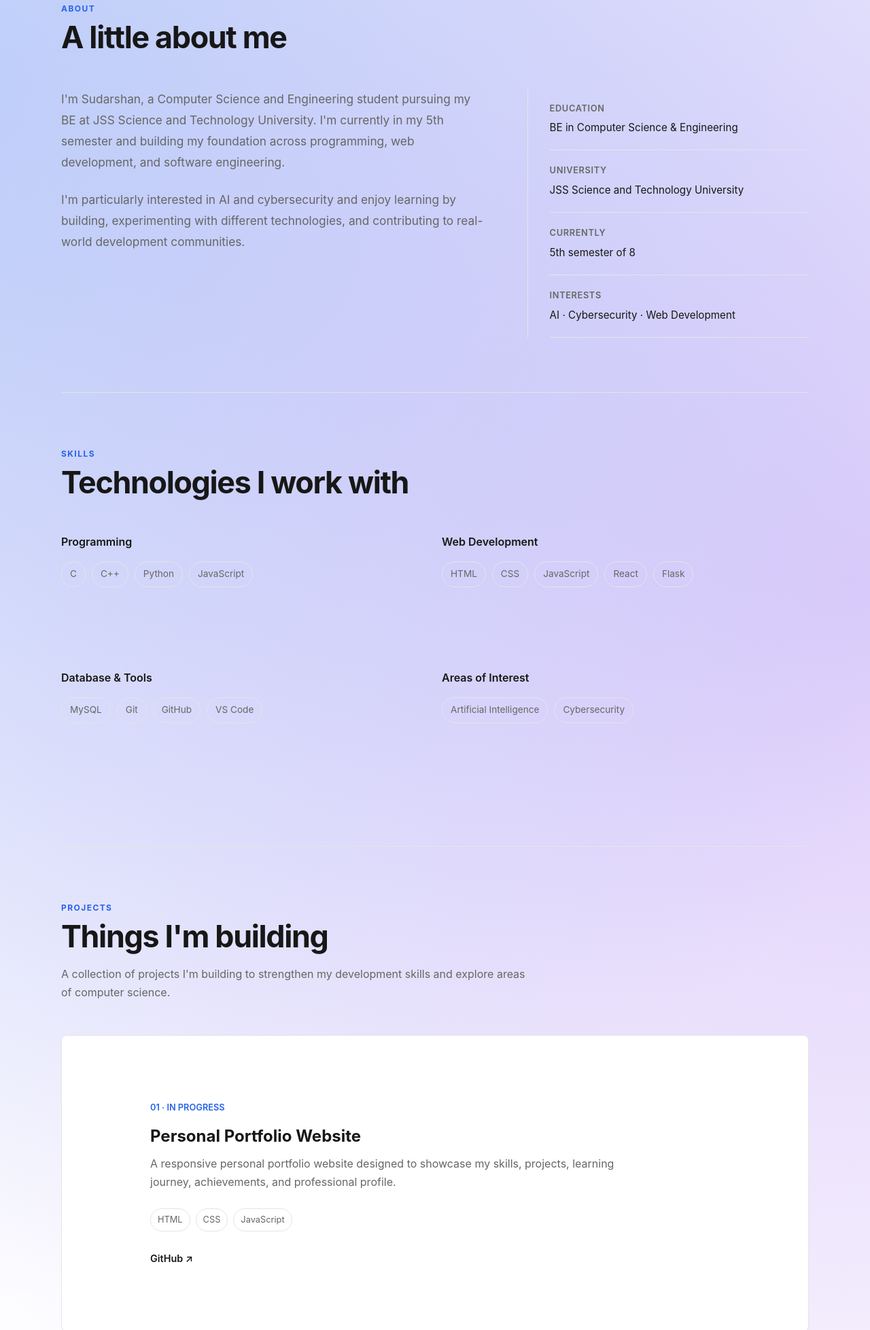
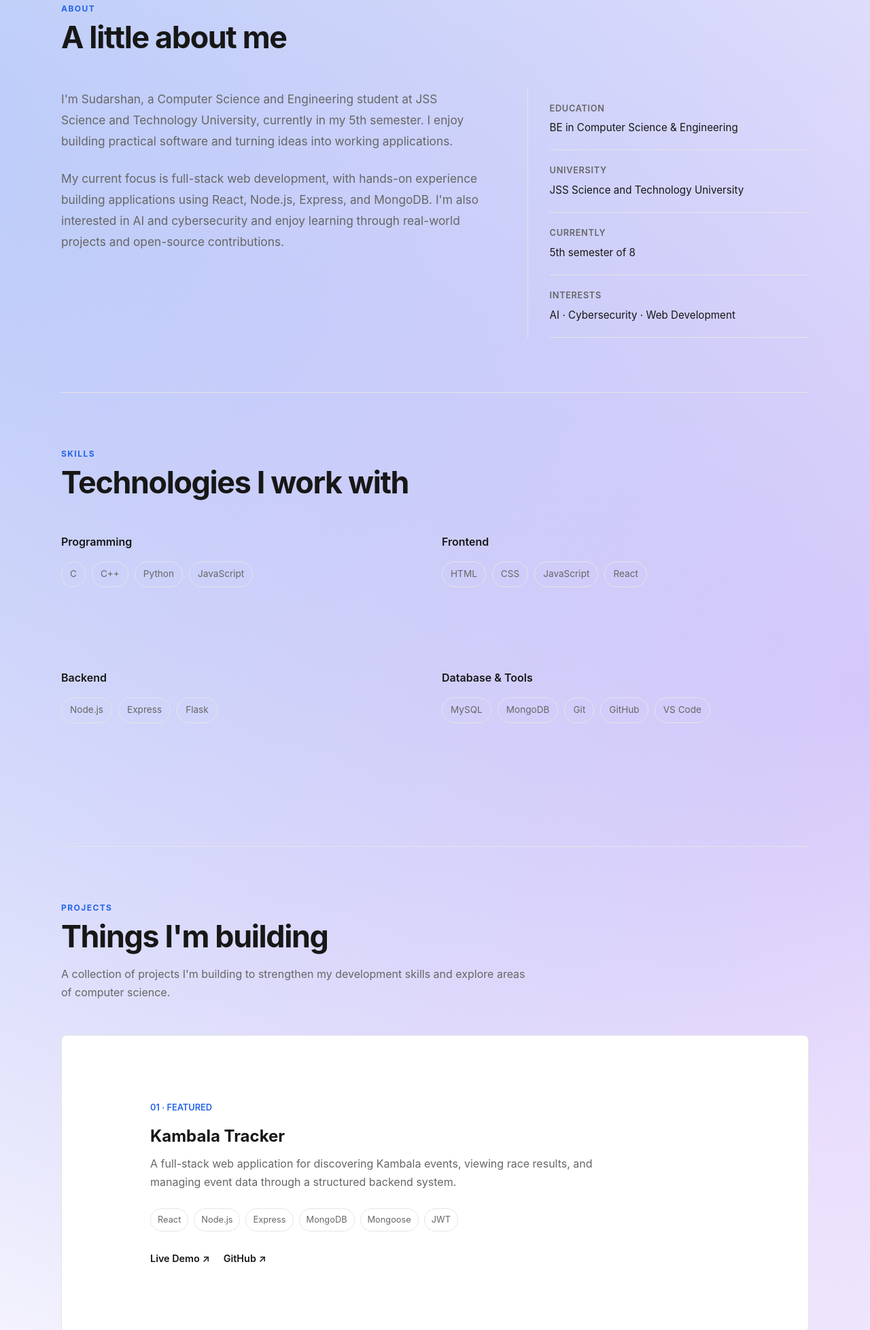
Before and after one commit to sudarshanmk175/portfolio, a plain HTML site: page index.html in a window 1280 px wide. Shown: the part 798-2755 px from the top of the page at 68% size. Drawn offline with Linux system fonts and the light colour scheme.

Commit message:
Update portfolio with Kambala Tracker

```diff
--- a/index.html
+++ b/index.html
@@ -127,18 +127,19 @@
     <div class="about-intro">
 
       <p>
-        I'm Sudarshan, a Computer Science and Engineering student
-        pursuing my BE at JSS Science and Technology University.
-        I'm currently in my 5th semester and building my foundation
-        across programming, web development, and software engineering.
+    I'm Sudarshan, a Computer Science and Engineering student at
+    JSS Science and Technology University, currently in my 5th semester.
+    I enjoy building practical software and turning ideas into
+    working applications.
 </p>
 
 <p>
-        I'm particularly interested in AI and cybersecurity and enjoy
-        learning by building, experimenting with different technologies,
-        and contributing to real-world development communities.
+    My current focus is full-stack web development, with hands-on
+    experience building applications using React, Node.js, Express,
+    and MongoDB. I'm also interested in AI and cybersecurity and
+    enjoy learning through real-world projects and open-source
+    contributions.
 </p>
-
     </div>
 
     <div class="about-details">
@@ -181,7 +182,6 @@
 
     <div class="skill-category">
         <h3>Programming</h3>
-
         <div class="skill-list">
             <span class="skill">C</span>
             <span class="skill">C++</span>
@@ -190,43 +190,37 @@
         </div>
     </div>
 
-
     <div class="skill-category">
-      <h3>Web Development</h3>
-
+        <h3>Frontend</h3>
         <div class="skill-list">
             <span class="skill">HTML</span>
             <span class="skill">CSS</span>
             <span class="skill">JavaScript</span>
             <span class="skill">React</span>
+        </div>
+    </div>
+
+    <div class="skill-category">
+        <h3>Backend</h3>
+        <div class="skill-list">
+            <span class="skill">Node.js</span>
+            <span class="skill">Express</span>
             <span class="skill">Flask</span>
         </div>
     </div>
 
-
     <div class="skill-category">
         <h3>Database & Tools</h3>
-
         <div class="skill-list">
             <span class="skill">MySQL</span>
+            <span class="skill">MongoDB</span>
             <span class="skill">Git</span>
             <span class="skill">GitHub</span>
             <span class="skill">VS Code</span>
         </div>
     </div>
 
-
-    <div class="skill-category">
-      <h3>Areas of Interest</h3>
-
-      <div class="skill-list">
-        <span class="skill">Artificial Intelligence</span>
-        <span class="skill">Cybersecurity</span>
 </div>
-    </div>
-
-  </div>
-
 </section>
 
 
@@ -250,13 +244,61 @@
 
         <div class="project-content">
 
-        <p class="project-number">01 · IN PROGRESS</p>
+            <p class="project-number">01 · FEATURED</p>
+
+            <h3>Kambala Tracker</h3>
+
+            <p class="project-description">
+                A full-stack web application for discovering Kambala events,
+                viewing race results, and managing event data through a
+                structured backend system.
+            </p>
+
+            <div class="project-tech">
+                <span>React</span>
+                <span>Node.js</span>
+                <span>Express</span>
+                <span>MongoDB</span>
+                <span>Mongoose</span>
+                <span>JWT</span>
+            </div>
+
+            <div class="project-links">
+
+                <a
+                    href="https://kambala-tracker.vercel.app/"
+                    target="_blank"
+                    rel="noopener noreferrer"
+                >
+                    Live Demo ↗
+                </a>
+
+                <a
+                    href="https://github.com/sudarshanmk175/kambala-tracker"
+                    target="_blank"
+                    rel="noopener noreferrer"
+                >
+                    GitHub ↗
+                </a>
+
+            </div>
+
+        </div>
+
+    </article>
+
+
+    <article class="project-card">
+
+        <div class="project-content">
+
+            <p class="project-number">02 · WEB</p>
 
             <h3>Personal Portfolio Website</h3>
 
             <p class="project-description">
                 A responsive personal portfolio website designed to showcase
-          my skills, projects, learning journey, achievements, and
+                my skills, projects, achievements, certifications, and
                 professional profile.
             </p>
 
@@ -268,9 +310,19 @@
 
             <div class="project-links">
 
-          <a href="https://github.com/sudarshanmk175/portfolio"
+                <a
+                    href="https://sudarshanmk175.github.io/portfolio/"
                     target="_blank"
-             rel="noopener noreferrer">
+                    rel="noopener noreferrer"
+                >
+                    Live Demo ↗
+                </a>
+
+                <a
+                    href="https://github.com/sudarshanmk175/portfolio"
+                    target="_blank"
+                    rel="noopener noreferrer"
+                >
                     GitHub ↗
                 </a>
 
@@ -281,7 +333,6 @@
     </article>
 
 </div>
-
 </section>
 
 
```
Lines whose indentation alone changed are shown as unchanged.
